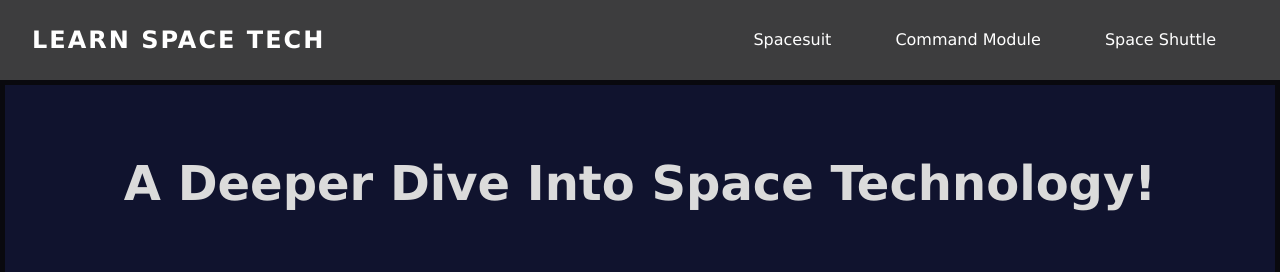
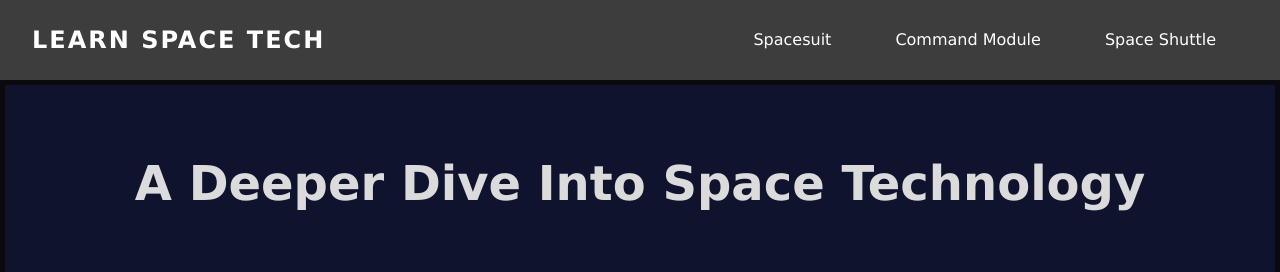
Before and after one commit to warrenjacob42/learnspacetech, a plain HTML site: page index.html in a window 1280 px wide. Shown: the top 272 px of the page. Drawn offline with nearby package versions, Linux system fonts and the light colour scheme.

Commit message:
Update index.html

```diff
--- a/index.html
+++ b/index.html
@@ -24,7 +24,7 @@
 
     <!-- Hero Section -->
     <header class="hero">
-        <h1>A Deeper Dive Into Space Technology!</h1>
+        <h1>A Deeper Dive Into Space Technology</h1>
     </header>
 
     <!-- Hero Content Section -->
```
